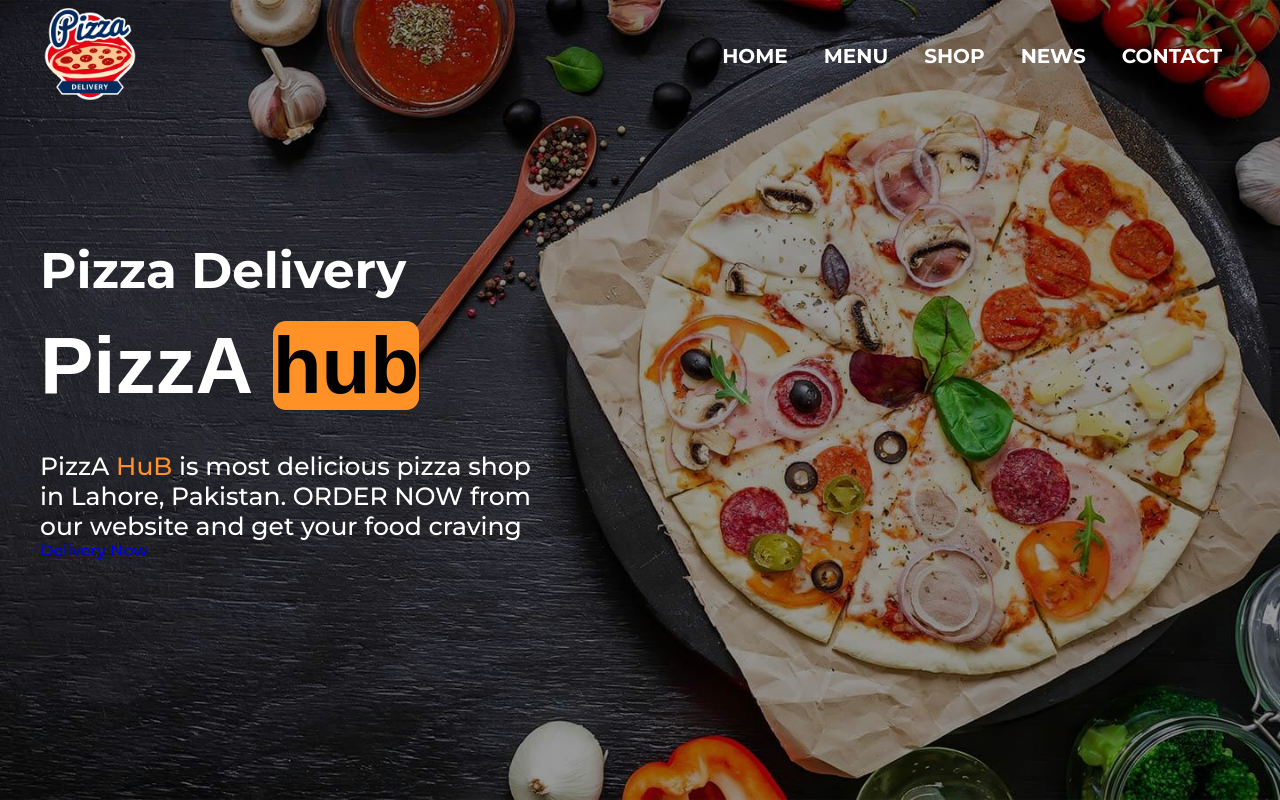
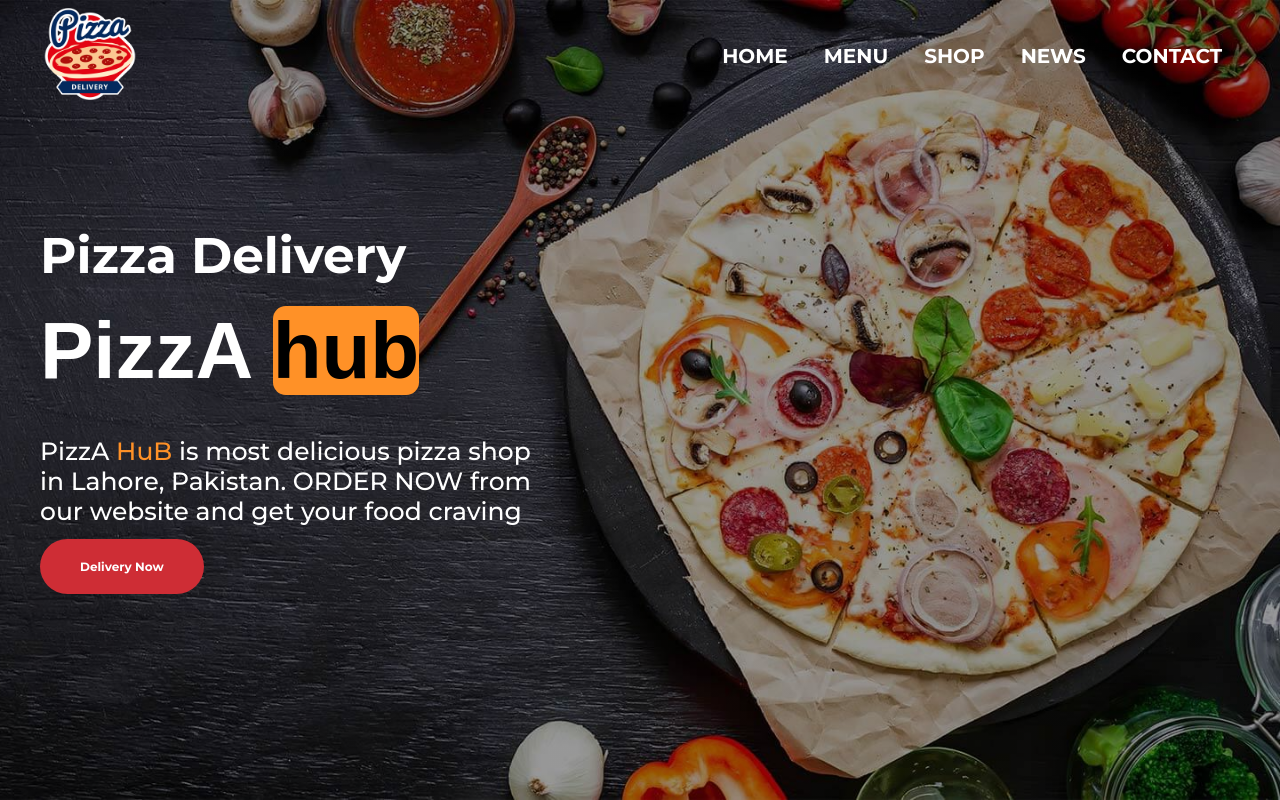
Before and after one commit to haiderali015/Pizza-Website-In-React, a React (Create React App) app: page / in a window 1280 px wide. Built offline with nearby package versions, Linux system fonts and the light colour scheme.

Commit message:
about section adding

```diff
--- a/src/App.css
+++ b/src/App.css
@@ -90,9 +90,22 @@
   font-weight: 700;
 }
 
-.btn
-{
+
+.btn{
   text-decoration: none;
   border: none;
   outline: none;
+  color:#fff;
+  font-weight: 700;
+  border-radius: 30px;
+  font-size: 12px;
+  padding: 20px 40px;
+
 }
+.btn-smart{
+background: rgb(206, 45, 53);
+}
+
+.banner-btn{
+  margin-top: 30px;
+}
--- a/src/Components/Header.js
+++ b/src/Components/Header.js
@@ -13,9 +13,9 @@
     <h3>Pizza Delivery</h3>
     <h1 style={{fontFamily:'sans-serif'}}>PizzA <span style={{ color: "black" , background: 'rgb(255, 145, 39)', borderRadius:'1vw', fontFamily:'sans-serif'}}>hub</span></h1>
     <p>PizzA <span style={{ color: 'rgb(255, 145, 39)'}}>HuB</span> is most delicious pizza shop in Lahore, Pakistan. ORDER NOW from our website and get your food craving</p>
-        <div className='banner-btn'>
-        <a href='btn btn-smart'>Delivery Now</a>
-        </div>
+    <div className='banner-btn'>
+    <a href="" className='btn btn-smart'>Delivery Now</a>
+    </div>
     </div>
           </div>
       </div>
```
Also changed, not shown: src/Components/About.js (added, +13 -0 lines).
